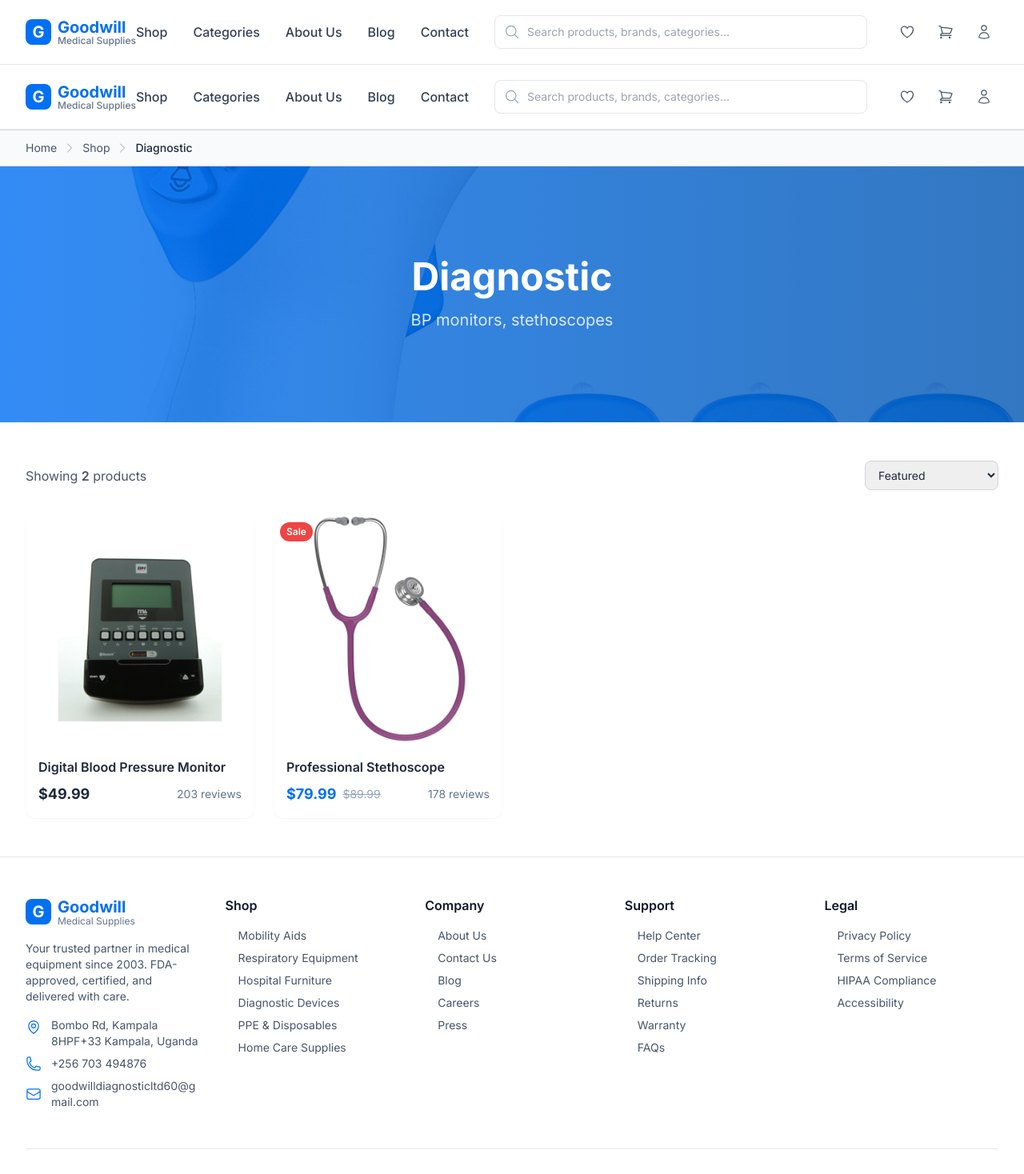
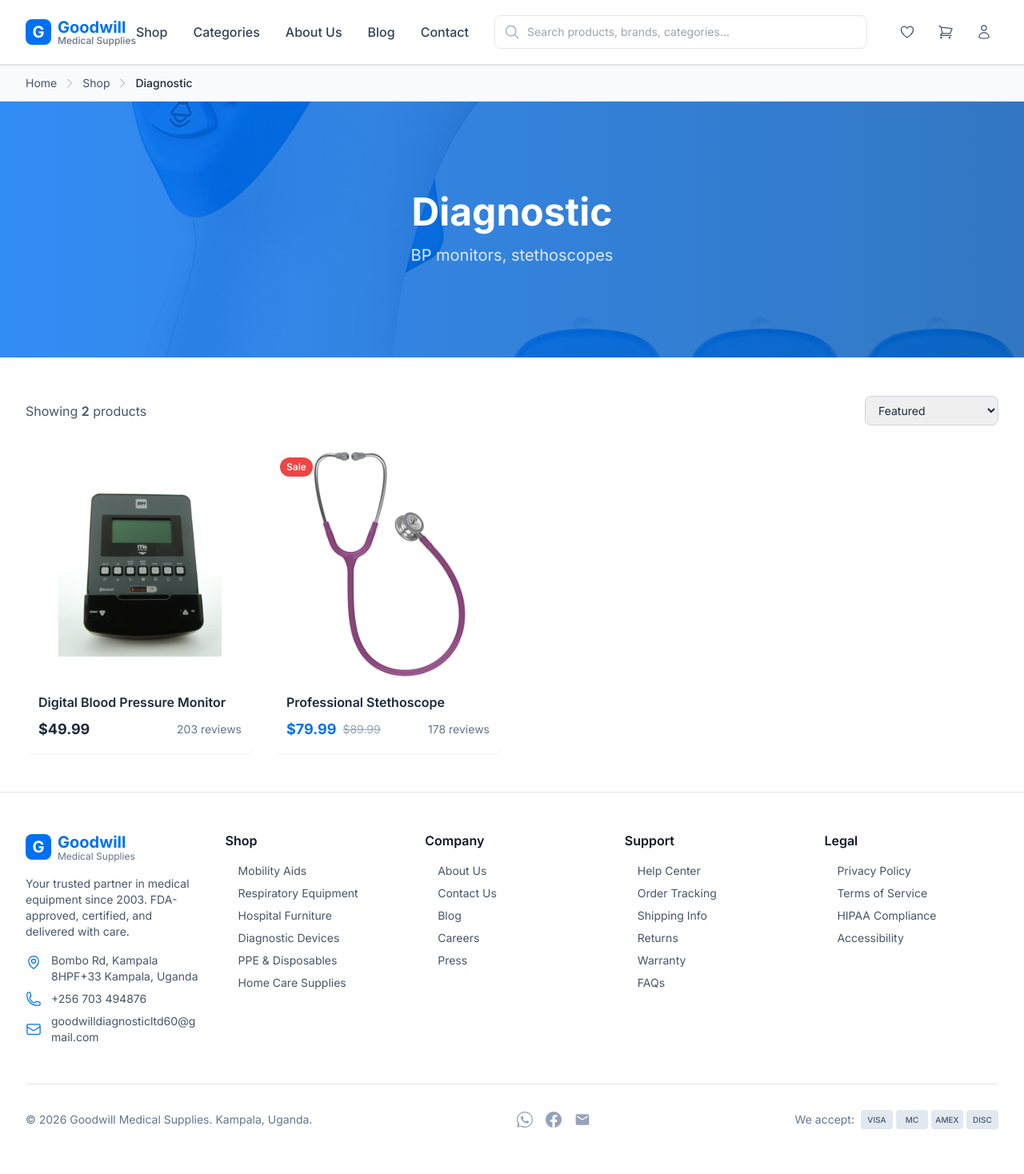
Before and after one commit to berverlyjoseph3-source/Goodwill, a Next.js app: page /category/diagnostic in a window 1280 px wide. Shown: the top 1468 px of the page at 80% size. Built offline with nearby package versions, Linux system fonts and the light colour scheme.

Commit message:
Update [slug].tsx

```diff
--- a/pages/category/[slug].tsx
+++ b/pages/category/[slug].tsx
@@ -3,8 +3,9 @@ import { useRouter } from 'next/router';
 import { useState } from 'react';
 import Link from 'next/link';
 import Image from 'next/image';
-import { Header } from '../../components/layout/Header';
-import { Footer } from '../../components/layout/Footer';
+// 🚫 REMOVE these imports:
+// import { Header } from '../../components/layout/Header';
+// import { Footer } from '../../components/layout/Footer';
 import { PRODUCTS, CATEGORIES } from '../../constants/images';
 import { Product, Category } from '../../types';
 import { ChevronRightIcon } from '@heroicons/react/24/outline';
@@ -20,19 +21,15 @@ export default function CategoryPage({ category, products }: CategoryPageProps)
 
   if (router.isFallback) {
     return (
-      <>
-        <Header />
+      // 🚫 REMOVE Header and Footer from loading state
       <div className="min-h-screen flex items-center justify-center">
         <div className="animate-spin rounded-full h-12 w-12 border-b-2 border-medical-blue"></div>
       </div>
-        <Footer />
-      </>
     );
   }
 
   return (
-    <>
-      <Header />
+    // 🚫 REMOVE the fragments and Header/Footer components
     <main className="bg-white">
       {/* Breadcrumb */}
       <nav className="bg-soft-gray border-y border-gray-200">
@@ -136,8 +133,6 @@ export default function CategoryPage({ category, products }: CategoryPageProps)
         </div>
       </section>
     </main>
-      <Footer />
-    </>
   );
 }
 
```
Lines whose indentation alone changed are shown as unchanged.
